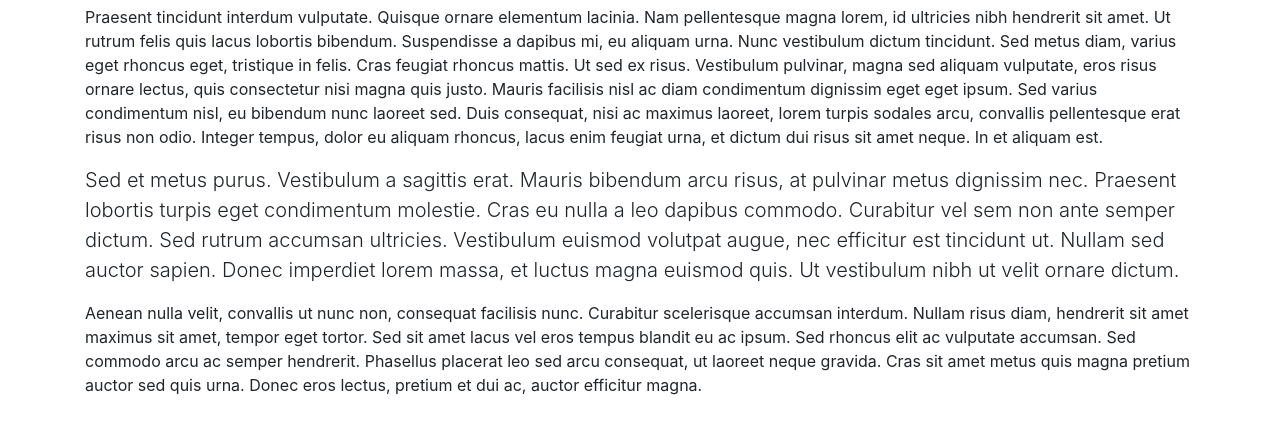
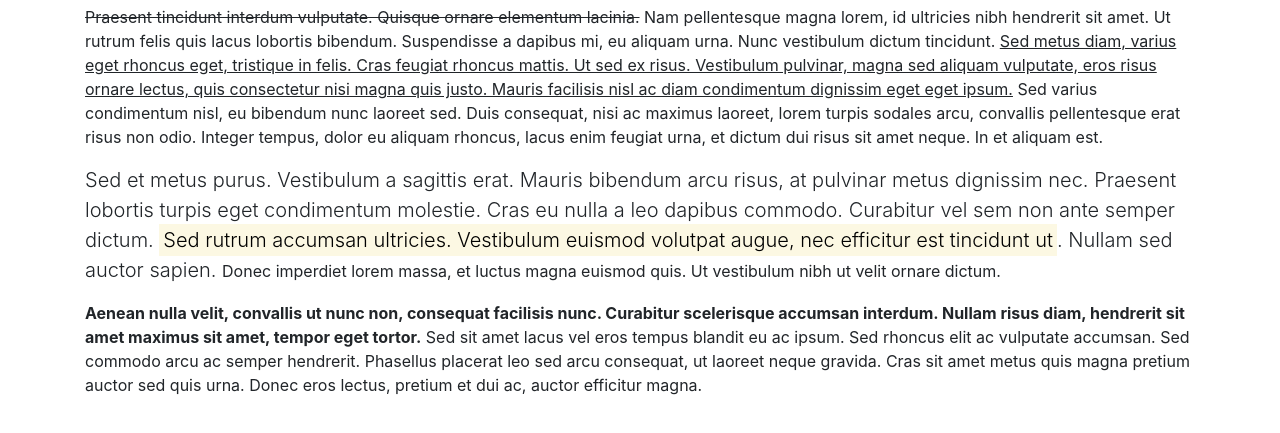
Before and after one commit to LuizCBX/Bootstrap, a plain HTML site: page meu_site/index.html in a window 1280 px wide. Shown: the part 51-484 px from the top of the page. Drawn offline with Linux system fonts and the light colour scheme.

Commit message:
Texto com editores de paragráfos

```diff
--- a/meu_site/index.html
+++ b/meu_site/index.html
@@ -12,16 +12,23 @@
         <h1>Título 1</h1>
 
         <p>
-            Praesent tincidunt interdum vulputate. Quisque ornare elementum lacinia. Nam pellentesque magna lorem, id ultricies nibh hendrerit sit amet. Ut rutrum felis quis lacus lobortis bibendum. Suspendisse a dapibus mi, eu aliquam urna. Nunc vestibulum dictum tincidunt. Sed metus diam, varius eget rhoncus eget, tristique in felis. Cras feugiat rhoncus mattis. Ut sed ex risus. Vestibulum pulvinar, magna sed aliquam vulputate, eros risus ornare lectus, quis consectetur nisi magna quis justo. Mauris facilisis nisl ac diam condimentum dignissim eget eget ipsum. Sed varius condimentum nisl, eu bibendum nunc laoreet sed. Duis consequat, nisi ac maximus laoreet, lorem turpis sodales arcu, convallis pellentesque erat risus non odio. Integer tempus, dolor eu aliquam rhoncus, lacus enim feugiat urna, et dictum dui risus sit amet neque. In et aliquam est.
+            <s>Praesent tincidunt interdum vulputate. Quisque ornare elementum lacinia.</s> Nam pellentesque magna lorem, id ultricies nibh hendrerit sit amet. Ut rutrum felis quis lacus lobortis bibendum. Suspendisse a dapibus mi, eu aliquam urna. Nunc vestibulum dictum tincidunt. <u>Sed metus diam, varius eget rhoncus eget, tristique in felis. Cras feugiat rhoncus mattis. Ut sed ex risus. Vestibulum pulvinar, magna sed aliquam vulputate, eros risus ornare lectus, quis consectetur nisi magna quis justo. Mauris facilisis nisl ac diam condimentum dignissim eget eget ipsum.</u> Sed varius condimentum nisl, eu bibendum nunc laoreet sed. Duis consequat, nisi ac maximus laoreet, lorem turpis sodales arcu, convallis pellentesque erat risus non odio. Integer tempus, dolor eu aliquam rhoncus, lacus enim feugiat urna, et dictum dui risus sit amet neque. In et aliquam est.
 
         </p>
 
-        <p class="lead"> <!-- Da um destaque no paragráfo-->
-            Sed et metus purus. Vestibulum a sagittis erat. Mauris bibendum arcu risus, at pulvinar metus dignissim nec. Praesent lobortis turpis eget condimentum molestie. Cras eu nulla a leo dapibus commodo. Curabitur vel sem non ante semper dictum. Sed rutrum accumsan ultricies. Vestibulum euismod volutpat augue, nec efficitur est tincidunt ut. Nullam sed auctor sapien. Donec imperdiet lorem massa, et luctus magna euismod quis. Ut vestibulum nibh ut velit ornare dictum.
+        <!-- u = sublinha
+        small = diminui letra
+        strong = negrito
+        s = sublinha (risca)
+        u = sublina
+        mark = marcar o texto -->
+        <p class="lead"> <!-- Da um destaque no paragráfo e mark marca o texto-->
+            Sed et metus purus. Vestibulum a sagittis erat. Mauris bibendum arcu risus, at pulvinar metus dignissim nec. Praesent lobortis turpis eget condimentum molestie. Cras eu nulla a leo dapibus commodo. Curabitur vel sem non ante semper dictum. <mark>Sed rutrum accumsan ultricies. Vestibulum euismod volutpat augue, nec efficitur est tincidunt ut</mark>. Nullam sed auctor sapien.
+            <small> Donec imperdiet lorem massa, et luctus magna euismod quis. Ut vestibulum nibh ut velit ornare dictum.</small>
         </p>
 
         <p>
-            Aenean nulla velit, convallis ut nunc non, consequat facilisis nunc. Curabitur scelerisque accumsan interdum. Nullam risus diam, hendrerit sit amet maximus sit amet, tempor eget tortor. Sed sit amet lacus vel eros tempus blandit eu ac ipsum. Sed rhoncus elit ac vulputate accumsan. Sed commodo arcu ac semper hendrerit. Phasellus placerat leo sed arcu consequat, ut laoreet neque gravida. Cras sit amet metus quis magna pretium auctor sed quis urna. Donec eros lectus, pretium et dui ac, auctor efficitur magna.
+            <strong>Aenean nulla velit, convallis ut nunc non, consequat facilisis nunc. Curabitur scelerisque accumsan interdum. Nullam risus diam, hendrerit sit amet maximus sit amet, tempor eget tortor.</strong> Sed sit amet lacus vel eros tempus blandit eu ac ipsum. Sed rhoncus elit ac vulputate accumsan. Sed commodo arcu ac semper hendrerit. Phasellus placerat leo sed arcu consequat, ut laoreet neque gravida. Cras sit amet metus quis magna pretium auctor sed quis urna. Donec eros lectus, pretium et dui ac, auctor efficitur magna.
         </p>
     </div>
 
```
